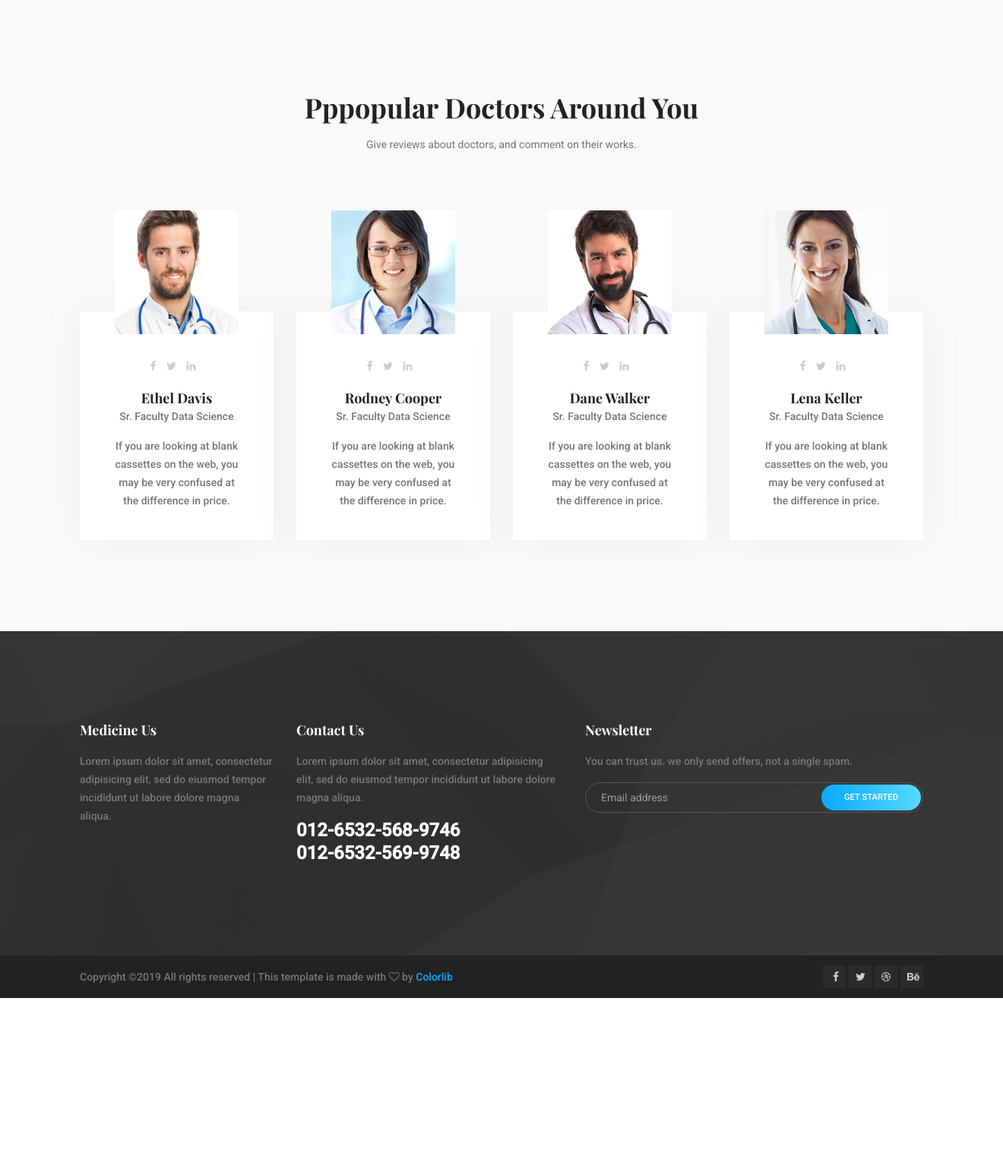
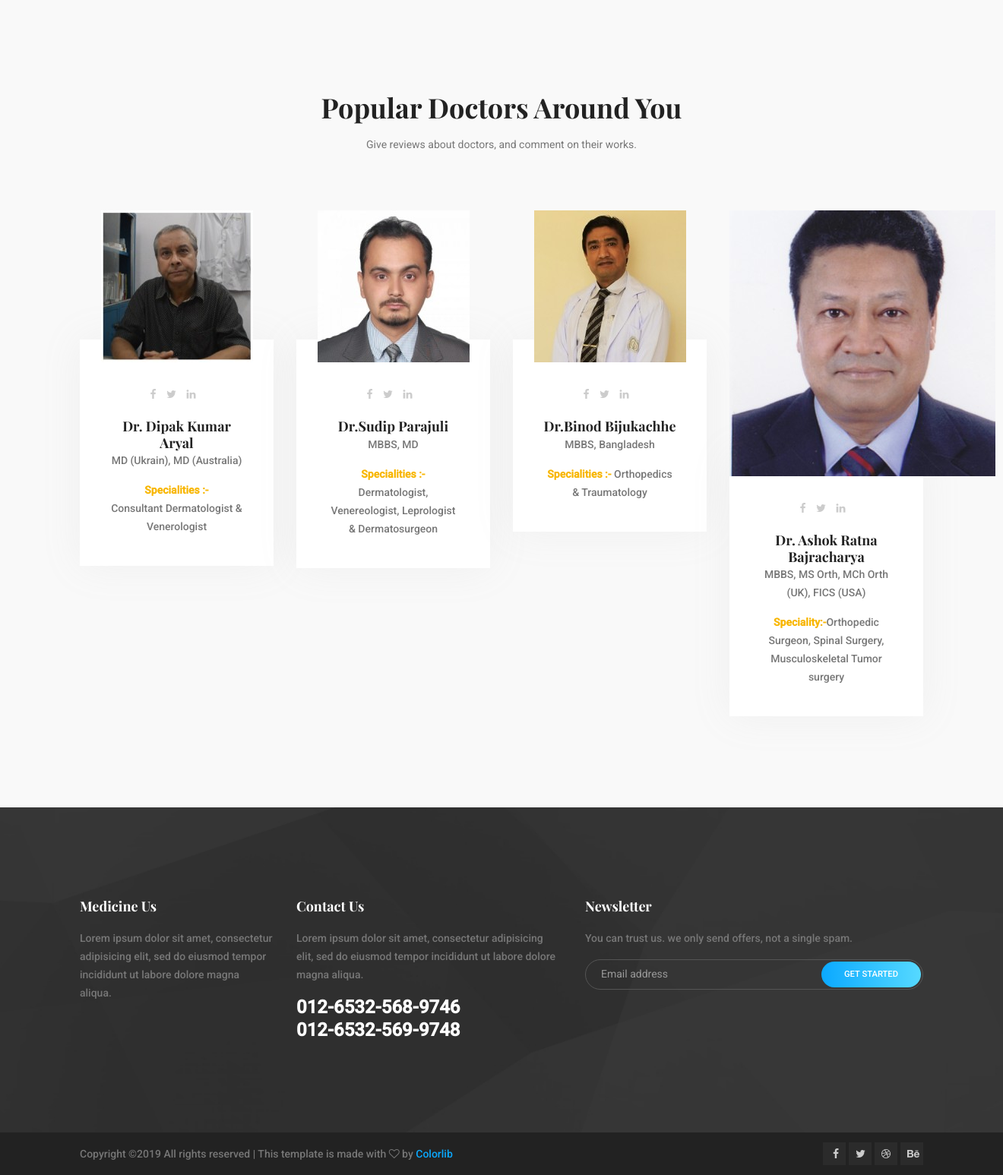
Before and after one commit to Sumir101/-asianhack2019_Boom, a PHP site: page /doctors.php in a window 1320 px wide. Shown: the part 178-1725 px from the top of the page at 76% size. Before the commit the page ends 1492 px from the top, so only its background shows below. Run offline with PHP 8.4, Linux system fonts and the light colour scheme.

Commit message:
Doctor page and file updated

```diff
--- a/doctors.php
+++ b/doctors.php
@@ -8,7 +8,7 @@ include 'header.php';
 			<div class="row justify-content-center">
 				<div class="col-lg-7">
 					<div class="main_title">
-						<h2>Pppopular Doctors Around You</h2>
+						<h2>Popular Doctors Around You</h2>
 						<p>
 							Give reviews about doctors, and comment on their works.
 						</p>
@@ -20,7 +20,7 @@ include 'header.php';
 				<div class="col-lg-3 col-sm-6">
 					<div class="single_member">
 						<div class="author">
-							<img src="img/team/member1.png" alt="">
+							<img src="img/team/member1.jpg" alt="">
 						</div>
 						<div class="author_decs">
 							<div class="social_icons">
@@ -28,9 +28,10 @@ include 'header.php';
 								<a href="#"><i class="fa fa-twitter"></i></a>
 								<a href="#"><i class="fa fa-linkedin"></i></a>
 							</div>
-							<h4>Ethel Davis</h4>
-							<p class="profession">Sr. Faculty Data Science</p>
-							<p>If you are looking at blank cassettes on the web, you may be very confused at the difference in price.</p>
+							<h4>Dr. Dipak Kumar Aryal</h4>
+							<p class="profession">MD (Ukrain), MD (Australia)</p>
+							<p><b>Specialities :-</b></p><p>
+							Consultant Dermatologist & Venerologist</p>
 						</div>
 					</div>
 				</div>
@@ -38,7 +39,7 @@ include 'header.php';
 				<div class="col-lg-3 col-sm-6">
 					<div class="single_member">
 						<div class="author">
-							<img src="img/team/member2.png" alt="">
+							<img src="img/team/member2.jpg" alt="">
 						</div>
 						<div class="author_decs">
 							<div class="social_icons">
@@ -46,9 +47,10 @@ include 'header.php';
 								<a href="#"><i class="fa fa-twitter"></i></a>
 								<a href="#"><i class="fa fa-linkedin"></i></a>
 							</div>
-							<h4>Rodney Cooper</h4>
-							<p class="profession">Sr. Faculty Data Science</p>
-							<p>If you are looking at blank cassettes on the web, you may be very confused at the difference in price.</p>
+							<h4>Dr.Sudip Parajuli</h4>
+							<p class="profession"> MBBS, MD</p>
+							<p><b>Specialities :-</b><br>
+							Dermatologist, Venereologist, Leprologist & Dermatosurgeon</p>
 						</div>
 					</div>
 				</div>
@@ -56,7 +58,7 @@ include 'header.php';
 				<div class="col-lg-3 col-sm-6">
 					<div class="single_member">
 						<div class="author">
-							<img src="img/team/member3.png" alt="">
+							<img src="img/team/member3.jpg" alt="">
 						</div>
 						<div class="author_decs">
 							<div class="social_icons">
@@ -64,9 +66,9 @@ include 'header.php';
 								<a href="#"><i class="fa fa-twitter"></i></a>
 								<a href="#"><i class="fa fa-linkedin"></i></a>
 							</div>
-							<h4>Dane Walker</h4>
-							<p class="profession">Sr. Faculty Data Science</p>
-							<p>If you are looking at blank cassettes on the web, you may be very confused at the difference in price.</p>
+							<h4>Dr.Binod Bijukachhe</h4>
+							<p class="profession">MBBS, Bangladesh</p>
+							<p> <b>Specialities :-</b>  Orthopedics & Traumatology</p>
 						</div>
 					</div>
 				</div>
@@ -74,7 +76,7 @@ include 'header.php';
 				<div class="col-lg-3 col-sm-6">
 					<div class="single_member">
 						<div class="author">
-							<img src="img/team/member4.png" alt="">
+							<img src="img/team/member4.jpg" alt="">
 						</div>
 						<div class="author_decs">
 							<div class="social_icons">
@@ -82,9 +84,9 @@ include 'header.php';
 								<a href="#"><i class="fa fa-twitter"></i></a>
 								<a href="#"><i class="fa fa-linkedin"></i></a>
 							</div>
-							<h4>Lena Keller</h4>
-							<p class="profession">Sr. Faculty Data Science</p>
-							<p>If you are looking at blank cassettes on the web, you may be very confused at the difference in price.</p>
+							<h4>Dr. Ashok Ratna Bajracharya</h4>
+							<p class="profession">MBBS, MS Orth, MCh Orth (UK), FICS (USA)</p>
+							<p><b>Speciality:-</b>Orthopedic Surgeon, Spinal Surgery, Musculoskeletal Tumor surgery</p>
 						</div>
 					</div>
 				</div>
```
Also changed, not shown: img/team/member1.jpg (added), img/team/member1.png (deleted), img/team/member2.jpg (added), img/team/member2.png (deleted), img/team/member3.jpg (added), img/team/member3.png (deleted), img/team/member4.jpg (added), img/team/member4.png (deleted), 1 other file.
